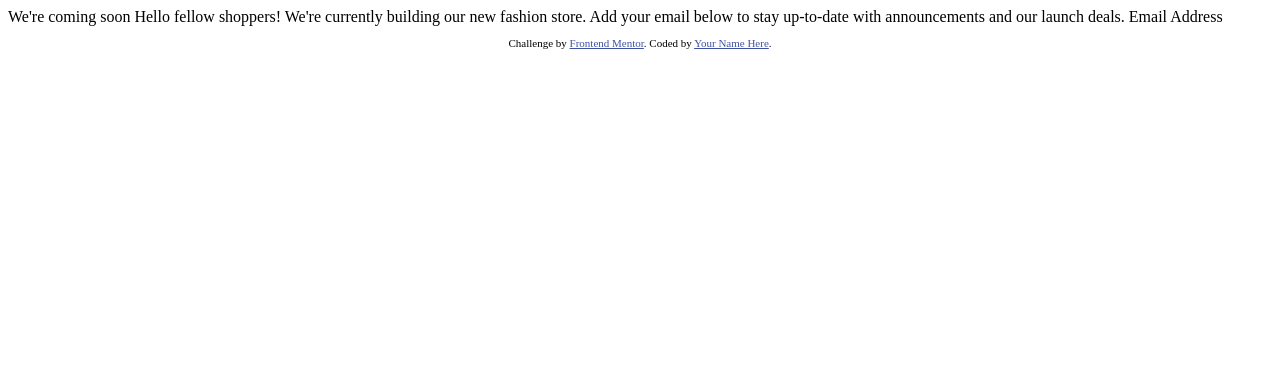
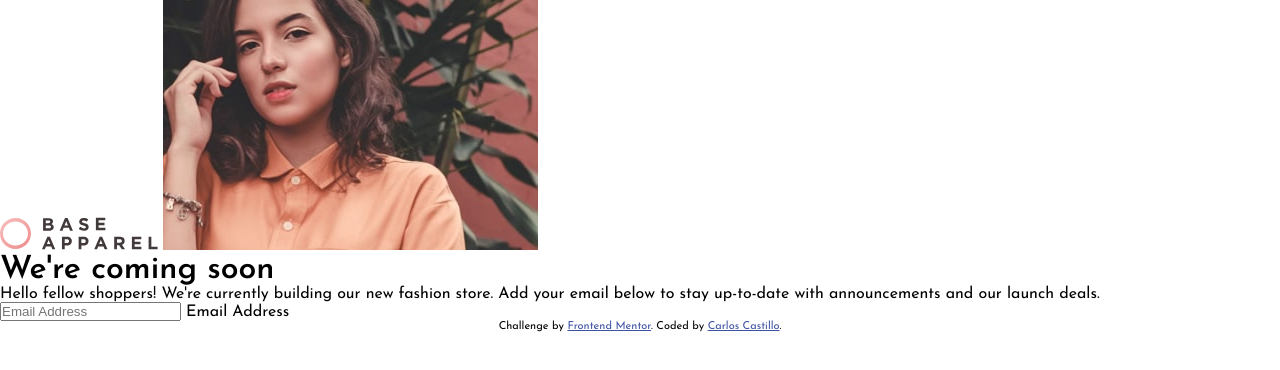
Before and after one commit to CharlieCastleWeb/Front-End-Mentor---Base-Apparel-coming-soon-page, a plain HTML site: page index.html in a window 1280 px wide. Drawn offline with Linux system fonts and the light colour scheme.

Commit message:
Created basic HTML structure

```diff
--- a/index.html
+++ b/index.html
@@ -6,27 +6,36 @@
 
   <link rel="icon" type="image/png" sizes="32x32" href="./images/favicon-32x32.png">
 
+  <link rel="preconnect" href="https://fonts.googleapis.com">
+  <link rel="preconnect" href="https://fonts.gstatic.com" crossorigin>
+  <link href="https://fonts.googleapis.com/css2?family=Josefin+Sans:wght@300;400;600&display=swap" rel="stylesheet">
+
+  <link rel="stylesheet" href="styles.css">
+
   <title>Frontend Mentor | Base Apparel coming soon page</title>
 
-  <!-- Feel free to remove these styles or customise in your own stylesheet 👍 -->
-  <style>
-    .attribution { font-size: 11px; text-align: center; }
-    .attribution a { color: hsl(228, 45%, 44%); }
-  </style>
 </head>
 <body>
 
-  We're coming soon
+  <img src="./images/logo.svg" alt="Company Logo">
 
-  Hello fellow shoppers! We're currently building our new fashion store.
-  Add your email below to stay up-to-date with announcements and our launch deals.
+  <img src="./images/hero-mobile.jpg" alt="">
+
+  <h1><span>We're</span>  coming soon</h1>
+
+  <p>Hello fellow shoppers! We're currently building our new fashion store.
+    Add your email below to stay up-to-date with announcements and our launch deals.</p>
+
+  <input type="email" placeholder="Email Address">
+
+
 
   Email Address
 
   <footer>
     <p class="attribution">
       Challenge by <a href="https://www.frontendmentor.io?ref=challenge" target="_blank">Frontend Mentor</a>.
-      Coded by <a href="#">Your Name Here</a>.
+      Coded by <a href="https://carloscastillo.dev/" target="_blank">Carlos Castillo</a>.
     </p>
   </footer>
 </body>
--- /dev/null
+++ b/styles.css
@@ -0,0 +1,35 @@
+
+/* RESET */
+
+* {
+    margin: 0;
+    padding: 0;
+    box-sizing: border-box;
+}
+
+/* VARIABLES */
+
+:root {
+    --desaturated-red: hsl(0, 36%, 70%);
+    --soft-red: hsl(0, 93%, 68%);
+    --dark-grayish-red: hsl(0, 6%, 24%);
+}
+
+/* TYPOGRAPHY */
+
+body {
+    font-family: 'Josefin Sans', sans-serif;
+}
+
+.attribution {
+    font-size: 11px;
+    text-align: center;
+}
+
+.attribution a {
+    color: hsl(228, 45%, 44%);
+}
+
+/* LAYOUT */
+
+/* MEDIA QUERIES */
```
